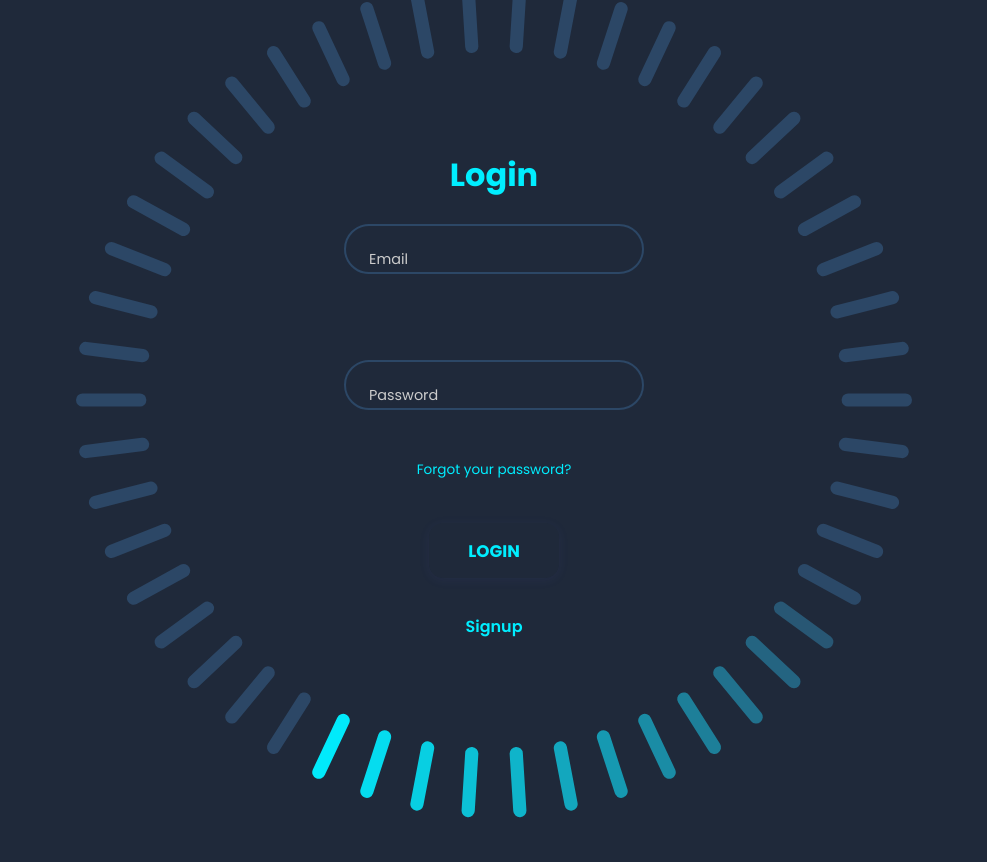
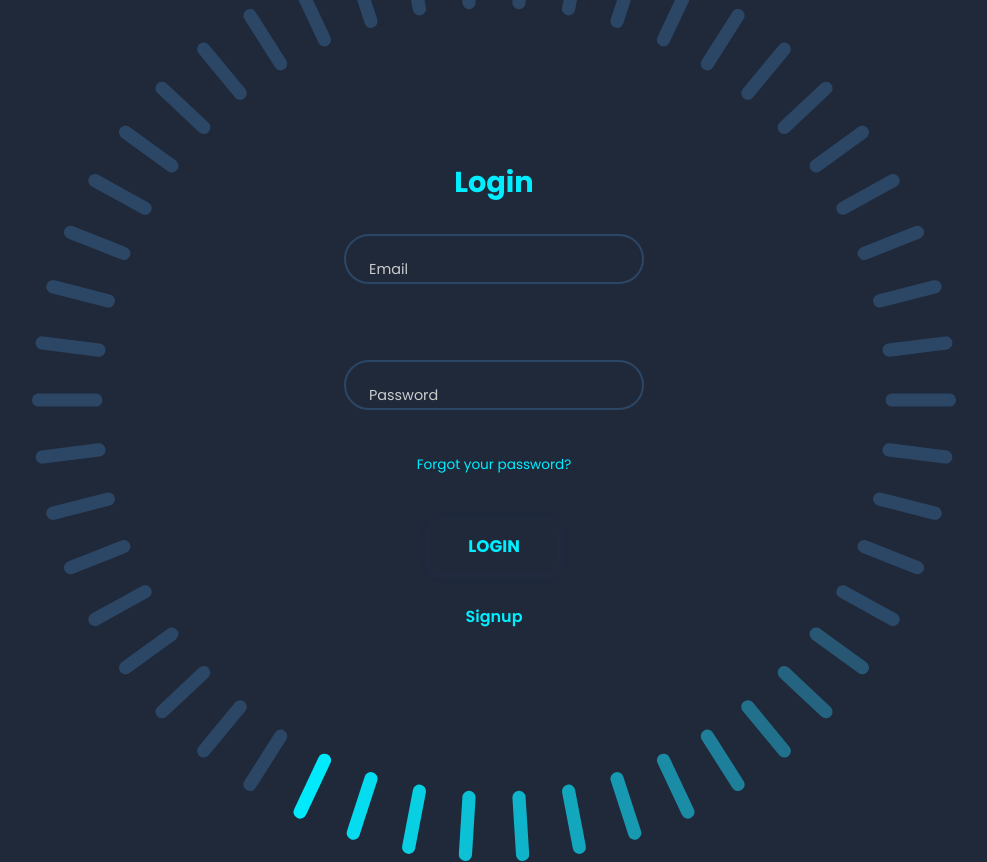
Before and after one commit to Fletcher15478/thrive-landing, a React (Create React App) app in the folder client/: page /Login in a window 1280 px wide. Shown: the whole page, without its empty margins (146-1133 px from the left). Before the commit the page ends 818 px from the top, so only its background shows below. Built offline with nearby package versions, Linux system fonts and the light colour scheme; no server answers.

Commit message:
Update favicon to hero.png and adjust Register form to fit spinning wheel

```diff
--- a/client/public/index.html
+++ b/client/public/index.html
@@ -2,11 +2,11 @@
 <html lang="en">
   <head>
     <meta charset="utf-8" />
-    <link rel="icon" href="%PUBLIC_URL%/favicon.ico" />
+    <link rel="icon" href="%PUBLIC_URL%/images/hero.png" />
     <meta name="viewport" content="width=device-width, initial-scale=1" />
-    <meta name="theme-color" content="#000000" />
-    <meta name="description" content="Web site created using create-react-app" />
-    <link rel="apple-touch-icon" href="%PUBLIC_URL%/logo192.png" />
+    <meta name="theme-color" content="#0f172a" />
+    <meta name="description" content="Thrive - Your intelligent workout companion" />
+    <link rel="apple-touch-icon" href="%PUBLIC_URL%/images/hero.png" />
     <!--
       manifest.json provides metadata used when your web app is installed on a
       user's mobile device or desktop. See https://developers.google.com/web/fundamentals/web-app-manifest/
@@ -21,7 +21,7 @@
       work correctly both with client-side routing and a non-root public URL.
       Learn how to configure a non-root public URL by running `npm run build`.
     -->
-    <title>React App</title>
+    <title>Thrive - AI-Powered Fitness</title>
   </head>
   <link rel="stylesheet" href="https://cdnjs.cloudflare.com/ajax/libs/font-awesome/5.15.1/css/all.min.css" />
 
--- a/client/src/App.css
+++ b/client/src/App.css
@@ -14,8 +14,8 @@ body {
 }
 .container {
   position: relative;
-  width:380px; /* was 256px */
-  height: 380px; /* was 256px */
+  width: 420px; /* Increased to fit form better */
+  height: 420px; /* Increased to fit form better */
   display: flex;
   justify-content: center;
   align-items: center;
@@ -29,7 +29,7 @@ body {
   height: 6px;
   background: #2c4766;
   border-radius: 8px;
-  transform-origin: 190px; /* was 128px */
+  transform-origin: 210px; /* Half of 420px to keep wheel centered */
   transform: scale(2.2) rotate(calc(var(--i) * (360deg / 50)));
   animation: animateBlink 3s linear infinite;
   animation-delay: calc(var(--i) * (3s / 50));
@@ -45,20 +45,22 @@ body {
 }
 .login-box {
     position: absolute;
-    width: 400px;
+    width: 380px; /* Reduced to fit inside 420px container */
+    z-index: 10; /* Ensure form is above spinning wheel */
 }
 .login-box form {
     width: 100%;
-    padding: 0 50px;
+    padding: 0 40px; /* Reduced padding to fit better */
 }
 h2 {
-    font-size: 2em;
+    font-size: 1.8em; /* Slightly reduced to fit better */
     color: #0ef;
     text-align: center;
+    margin-bottom: 10px; /* Add some spacing */
 }
 .input-box {
     position: relative;
-    margin: 25px 0;
+    margin: 20px 0; /* Reduced margin to fit more fields */
 }
 .input-box input {
     width: 100%;
@@ -108,7 +110,7 @@ h2 {
 }
 .btn {
   display: block;
-  margin: 20px auto; /* Center the button horizontally */
+  margin: 15px auto; /* Reduced margin to fit better */
   padding: 0.75rem 2rem; /* Add horizontal padding for longer text */
   background: #0ef;
   border: none;
@@ -124,7 +126,7 @@ h2 {
 
 
 .signup-link {
-    margin: 20px 0 10px;
+    margin: 15px 0 10px; /* Reduced margin to fit better */
     text-align: center;
 }
 .signup-link a {
```
Also changed, not shown: client/public/manifest.json.
